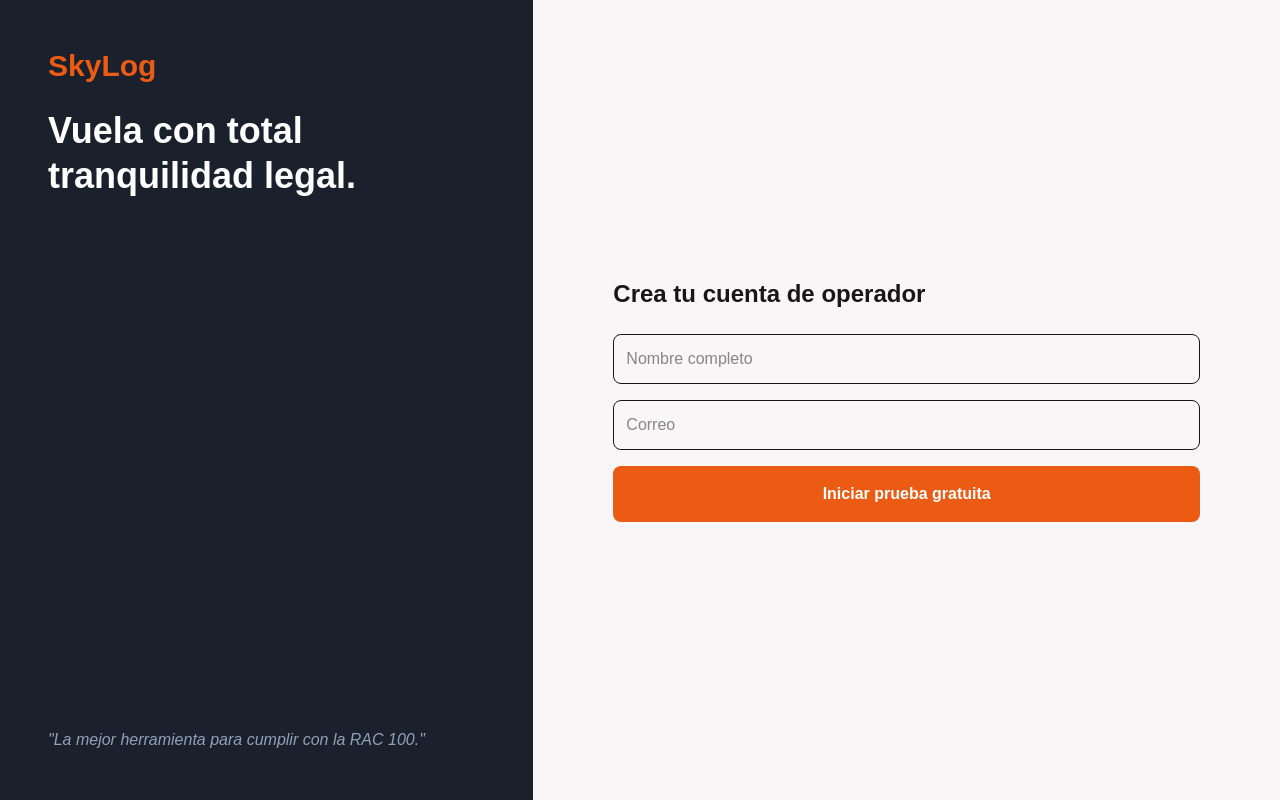
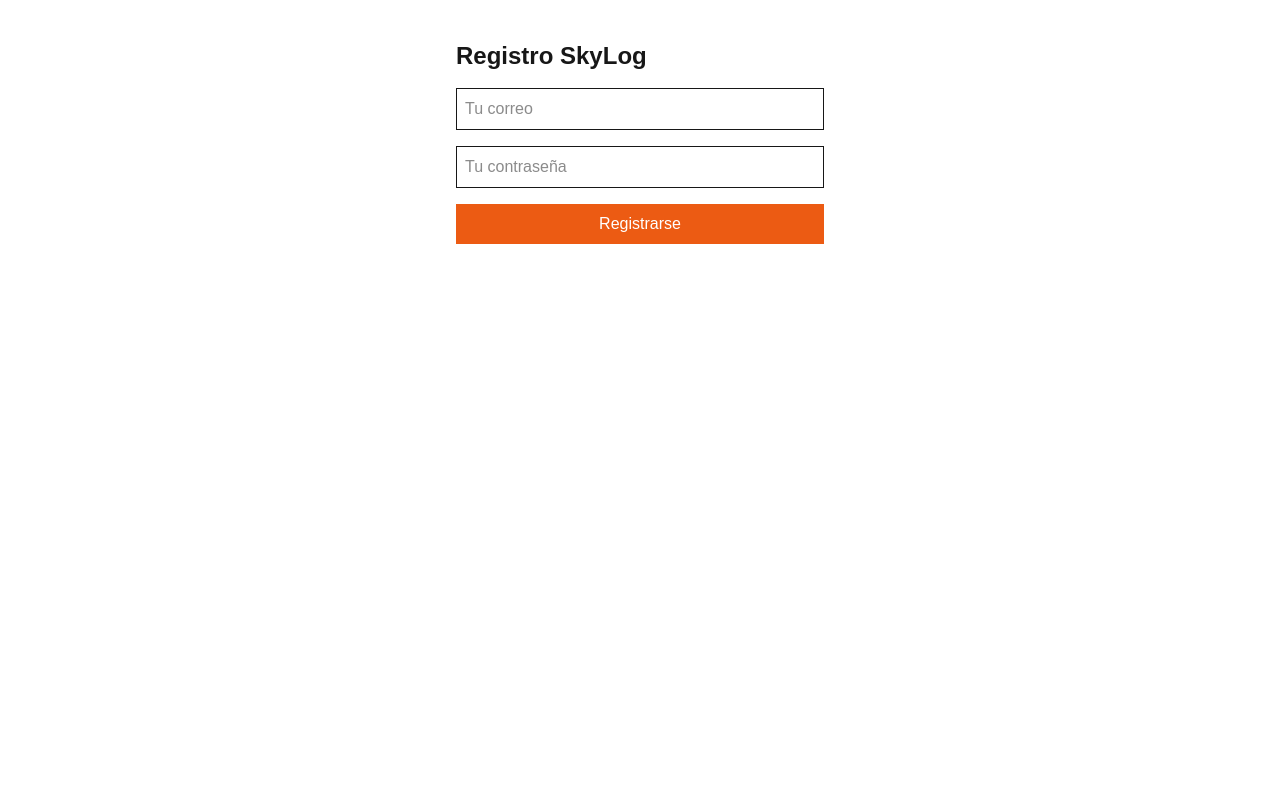
Before and after one commit to deibercubillos-UAS/skylog-manager, a Next.js app: page /register in a window 1280 px wide. Built offline with nearby package versions, Linux system fonts and the light colour scheme; no server answers.

Commit message:
Landing Page final y conexión de módulos

```diff
--- a/package.json
+++ b/package.json
@@ -9,6 +9,7 @@
     "lint": "eslint"
   },
   "dependencies": {
+    "@supabase/supabase-js": "^2.99.1",
     "next": "16.1.6",
     "react": "19.2.3",
     "react-dom": "19.2.3"
--- a/src/app/register/page.js
+++ b/src/app/register/page.js
@@ -1,21 +1,41 @@
+"use client"
+import { useState } from 'react'
+import { supabase } from '@/lib/supabase'
+
 export default function Register() {
+  const [email, setEmail] = useState('')
+  const [password, setPassword] = useState('')
+  const [loading, setLoading] = useState(false)
+
+  const handleRegister = async (e) => {
+    e.preventDefault()
+    setLoading(true)
+    const { error } = await supabase.auth.signUp({ email, password })
+    if (error) alert(error.message)
+    else alert('¡Revisa tu correo para confirmar tu cuenta!')
+    setLoading(false)
+  }
+
   return (
-    <div className="min-h-screen bg-[#f8f6f6] flex flex-col lg:flex-row">
-      <section className="hidden lg:flex lg:w-5/12 bg-[#1A202C] p-12 flex-col justify-between text-white">
-        <div>
-          <h2 className="text-3xl font-bold text-[#ec5b13] mb-6">SkyLog</h2>
-          <h1 className="text-4xl font-bold leading-tight">Vuela con total tranquilidad legal.</h1>
-        </div>
-        <p className="italic text-slate-400">"La mejor herramienta para cumplir con la RAC 100."</p>
-      </section>
-      <section className="flex-1 p-8 lg:p-20 flex flex-col justify-center">
-        <h2 className="text-2xl font-bold mb-6">Crea tu cuenta de operador</h2>
-        <form className="space-y-4">
-          <input className="w-full p-3 border rounded-lg" placeholder="Nombre completo" type="text" />
-          <input className="w-full p-3 border rounded-lg" placeholder="Correo" type="email" />
-          <button className="w-full py-4 bg-[#ec5b13] text-white font-bold rounded-lg">Iniciar prueba gratuita</button>
-        </form>
-      </section>
+    <div className="p-10 max-w-md mx-auto">
+      <h1 className="text-2xl font-bold mb-4">Registro SkyLog</h1>
+      <form onSubmit={handleRegister} className="space-y-4">
+        <input
+          type="email"
+          placeholder="Tu correo"
+          className="w-full p-2 border"
+          onChange={(e) => setEmail(e.target.value)}
+        />
+        <input
+          type="password"
+          placeholder="Tu contraseña"
+          className="w-full p-2 border"
+          onChange={(e) => setPassword(e.target.value)}
+        />
+        <button className="bg-[#ec5b13] text-white w-full py-2">
+          {loading ? 'Cargando...' : 'Registrarse'}
+        </button>
+      </form>
     </div>
-  );
+  )
 }
--- /dev/null
+++ b/src/lib/supabase.js
@@ -0,0 +1,6 @@
+import { createClient } from '@supabase/supabase-js'
+
+const supabaseUrl = process.env.NEXT_PUBLIC_SUPABASE_URL
+const supabaseAnonKey = process.env.NEXT_PUBLIC_SUPABASE_ANON_KEY
+
+export const supabase = createClient(supabaseUrl, supabaseAnonKey)
```
Also changed, not shown: 1 other file (tests, documents, lock files or other folders).
